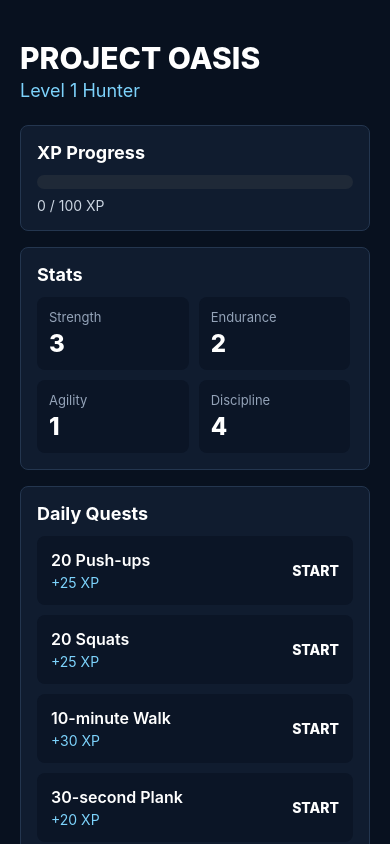
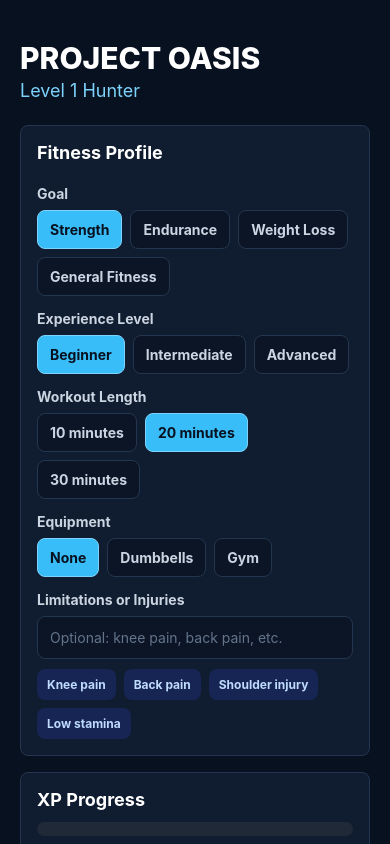
Before and after one commit to AbramBeshai/Project-Oasis, a React Native app: screen / in a window 390 px wide. Built offline with nearby package versions, Linux system fonts and the light colour scheme.

Commit message:
Add fitness profile management with user options and limitations

```diff
--- a/App.tsx
+++ b/App.tsx
@@ -7,14 +7,23 @@ import {
   ScrollView,
   StyleSheet,
   Text,
+  TextInput,
   View,
 } from 'react-native';
 
 // This number controls how much XP the player needs before leveling up.
 const XP_PER_LEVEL = 100;
 
+// These arrays hold the choices shown in the Fitness Profile section.
+// Keeping them as arrays makes it easy to add, remove, or rename options later.
+const GOAL_OPTIONS = ['Strength', 'Endurance', 'Weight Loss', 'General Fitness'];
+const EXPERIENCE_OPTIONS = ['Beginner', 'Intermediate', 'Advanced'];
+const WORKOUT_LENGTH_OPTIONS = ['10 minutes', '20 minutes', '30 minutes'];
+const EQUIPMENT_OPTIONS = ['None', 'Dumbbells', 'Gym'];
+const LIMITATION_PRESETS = ['Knee pain', 'Back pain', 'Shoulder injury', 'Low stamina'];
+
 // This is the starting list of daily quests.
-// Later, we can move this into a separate file or database.
+// Later, we can generate these based on the user's fitness profile.
 const STARTING_QUESTS = [
   { id: 1, title: '20 Push-ups', xp: 25, completed: false },
   { id: 2, title: '20 Squats', xp: 25, completed: false },
@@ -31,6 +40,35 @@ export default function App() {
 
   // Stores all daily quests and whether each one has been completed.
   const [quests, setQuests] = useState(STARTING_QUESTS);
+
+  // Stores the user's fitness profile choices.
+  // This is the information we will use later to create better daily quests.
+  const [fitnessProfile, setFitnessProfile] = useState({
+    goal: 'Strength',
+    experienceLevel: 'Beginner',
+    workoutLength: '20 minutes',
+    equipment: 'None',
+    limitations: '',
+  });
+
+  // Updates one field inside the fitness profile without deleting the other fields.
+  function updateFitnessProfile(field: string, value: string) {
+    setFitnessProfile((currentProfile) => ({
+      ...currentProfile,
+      [field]: value,
+    }));
+  }
+
+  // Adds a preset injury/limitation into the text box.
+  // If the text box already has something, it adds the new preset after a comma.
+  function addLimitationPreset(preset: string) {
+    setFitnessProfile((currentProfile) => ({
+      ...currentProfile,
+      limitations: currentProfile.limitations
+        ? `${currentProfile.limitations}, ${preset}`
+        : preset,
+    }));
+  }
 
   // This function runs when the user taps a quest button.
   function completeQuest(questId: number) {
@@ -75,6 +113,131 @@ export default function App() {
         <View style={styles.header}>
           <Text style={styles.appName}>PROJECT OASIS</Text>
           <Text style={styles.subtitle}>Level {level} Hunter</Text>
+        </View>
+
+        <View style={styles.panel}>
+          <Text style={styles.sectionTitle}>Fitness Profile</Text>
+
+          <Text style={styles.fieldLabel}>Goal</Text>
+          <View style={styles.optionGrid}>
+            {GOAL_OPTIONS.map((goal) => (
+              <Pressable
+                key={goal}
+                style={[
+                  styles.optionButton,
+                  fitnessProfile.goal === goal && styles.optionButtonSelected,
+                ]}
+                onPress={() => updateFitnessProfile('goal', goal)}
+              >
+                <Text
+                  style={[
+                    styles.optionText,
+                    fitnessProfile.goal === goal && styles.optionTextSelected,
+                  ]}
+                >
+                  {goal}
+                </Text>
+              </Pressable>
+            ))}
+          </View>
+
+          <Text style={styles.fieldLabel}>Experience Level</Text>
+          <View style={styles.optionGrid}>
+            {EXPERIENCE_OPTIONS.map((experienceLevel) => (
+              <Pressable
+                key={experienceLevel}
+                style={[
+                  styles.optionButton,
+                  fitnessProfile.experienceLevel === experienceLevel &&
+                    styles.optionButtonSelected,
+                ]}
+                onPress={() =>
+                  updateFitnessProfile('experienceLevel', experienceLevel)
+                }
+              >
+                <Text
+                  style={[
+                    styles.optionText,
+                    fitnessProfile.experienceLevel === experienceLevel &&
+                      styles.optionTextSelected,
+                  ]}
+                >
+                  {experienceLevel}
+                </Text>
+              </Pressable>
+            ))}
+          </View>
+
+          <Text style={styles.fieldLabel}>Workout Length</Text>
+          <View style={styles.optionGrid}>
+            {WORKOUT_LENGTH_OPTIONS.map((workoutLength) => (
+              <Pressable
+                key={workoutLength}
+                style={[
+                  styles.optionButton,
+                  fitnessProfile.workoutLength === workoutLength &&
+                    styles.optionButtonSelected,
+                ]}
+                onPress={() => updateFitnessProfile('workoutLength', workoutLength)}
+              >
+                <Text
+                  style={[
+                    styles.optionText,
+                    fitnessProfile.workoutLength === workoutLength &&
+                      styles.optionTextSelected,
+                  ]}
+                >
+                  {workoutLength}
+                </Text>
+              </Pressable>
+            ))}
+          </View>
+
+          <Text style={styles.fieldLabel}>Equipment</Text>
+          <View style={styles.optionGrid}>
+            {EQUIPMENT_OPTIONS.map((equipment) => (
+              <Pressable
+                key={equipment}
+                style={[
+                  styles.optionButton,
+                  fitnessProfile.equipment === equipment &&
+                    styles.optionButtonSelected,
+                ]}
+                onPress={() => updateFitnessProfile('equipment', equipment)}
+              >
+                <Text
+                  style={[
+                    styles.optionText,
+                    fitnessProfile.equipment === equipment &&
+                      styles.optionTextSelected,
+                  ]}
+                >
+                  {equipment}
+                </Text>
+              </Pressable>
+            ))}
+          </View>
+
+          <Text style={styles.fieldLabel}>Limitations or Injuries</Text>
+          <TextInput
+            style={styles.textInput}
+            placeholder="Optional: knee pain, back pain, etc."
+            placeholderTextColor="#64748b"
+            value={fitnessProfile.limitations}
+            onChangeText={(text) => updateFitnessProfile('limitations', text)}
+          />
+
+          <View style={styles.presetRow}>
+            {LIMITATION_PRESETS.map((preset) => (
+              <Pressable
+                key={preset}
+                style={styles.presetButton}
+                onPress={() => addLimitationPreset(preset)}
+              >
+                <Text style={styles.presetText}>{preset}</Text>
+              </Pressable>
+            ))}
+          </View>
         </View>
 
         <View style={styles.panel}>
@@ -183,6 +346,63 @@ const styles = StyleSheet.create({
     fontWeight: '700',
     marginBottom: 12,
   },
+  fieldLabel: {
+    color: '#cbd5e1',
+    fontSize: 14,
+    fontWeight: '700',
+    marginBottom: 8,
+    marginTop: 10,
+  },
+  optionGrid: {
+    flexDirection: 'row',
+    flexWrap: 'wrap',
+    gap: 8,
+    marginBottom: 4,
+  },
+  optionButton: {
+    backgroundColor: '#0b1526',
+    borderColor: '#24364f',
+    borderWidth: 1,
+    borderRadius: 8,
+    paddingHorizontal: 12,
+    paddingVertical: 10,
+  },
+  optionButtonSelected: {
+    backgroundColor: '#38bdf8',
+    borderColor: '#7dd3fc',
+  },
+  optionText: {
+    color: '#cbd5e1',
+    fontWeight: '700',
+  },
+  optionTextSelected: {
+    color: '#08111f',
+  },
+  textInput: {
+    backgroundColor: '#0b1526',
+    borderColor: '#24364f',
+    borderWidth: 1,
+    borderRadius: 8,
+    color: '#ffffff',
+    padding: 12,
+  },
+  presetRow: {
+    flexDirection: 'row',
+    flexWrap: 'wrap',
+    gap: 8,
+    marginTop: 10,
+  },
+  presetButton: {
+    backgroundColor: '#172554',
+    borderRadius: 8,
+    paddingHorizontal: 10,
+    paddingVertical: 8,
+  },
+  presetText: {
+    color: '#bfdbfe',
+    fontSize: 12,
+    fontWeight: '700',
+  },
   xpBarBackground: {
     height: 14,
     backgroundColor: '#1f2937',
```
